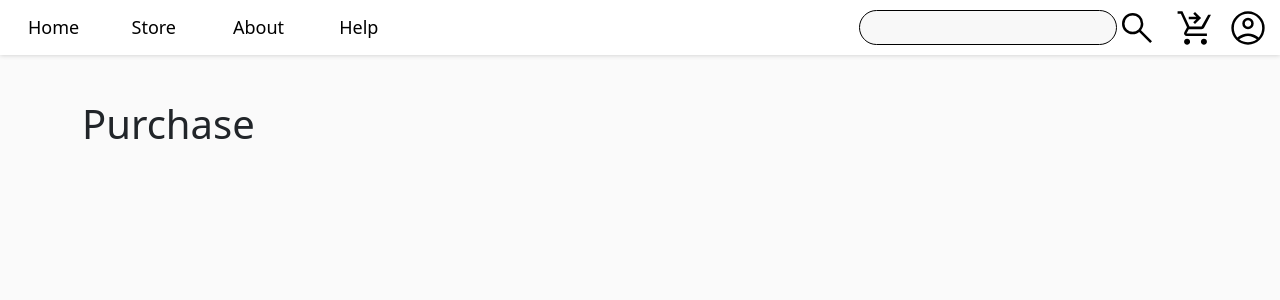
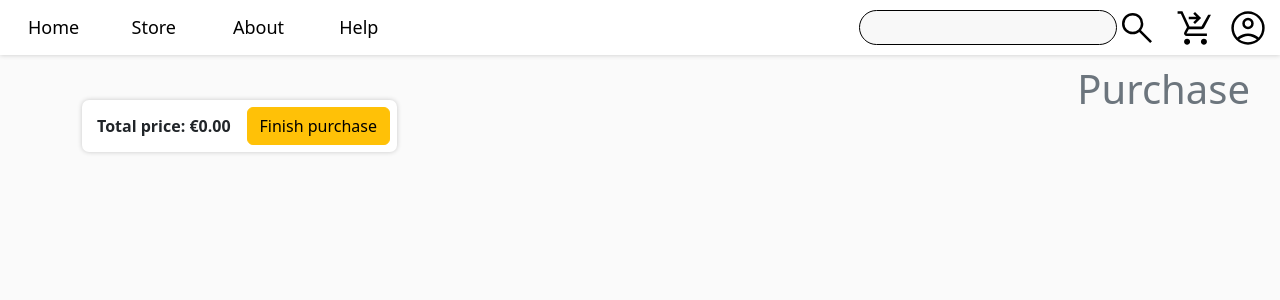
Before and after one commit to pablofs02/shopeen, a React (Vite) app: page /purchase in a window 1280 px wide. Shown: the top 300 px of the page. Built offline with nearby package versions, Linux system fonts and the light colour scheme.

Commit message:
Added buying items functionality, with local storage

```diff
--- a/src/components/Navbar.tsx
+++ b/src/components/Navbar.tsx
@@ -146,11 +146,11 @@ function Navbar() {
               ))}
             </Container>
           </Offcanvas.Body>
-          <div className="clean-cart">
+          <div className="total-price">
             <p>
               <strong>Total price: {formatCurrency(totalPrice)}</strong>
             </p>
-            <Button onClick={() => {}}>{cartItems.length > 0 ? <Link to={"/purchase"}>Buy All</Link> : null}</Button>
+            {cartItems.length > 0 ? <Button onClick={() => {}}><Link to={"/purchase"}>Buy All</Link></Button> : null}
           </div>
         </Offcanvas>
 
--- a/src/components/StoreItem.tsx
+++ b/src/components/StoreItem.tsx
@@ -17,8 +17,7 @@ type StoreItemsProps = {
 export function StoreItem(props: StoreItemsProps) {
   const [showMore, setShowMore] = useState(false);
 
-  const { getQuantity, addItem, decreaseItemQuantity, removeItem } =
-    useGlobalContext();
+  const { getQuantity, addItem, decreaseItemQuantity, removeItem } = useGlobalContext();
 
   const quantity = getQuantity(props.id);
 
@@ -39,29 +38,16 @@ export function StoreItem(props: StoreItemsProps) {
 
   return (
     <Card className="h-100 p-3 pt-4 pb-4 store-item d-flex justify-content-between align-item-center flex-column">
-      <Card.Img
-        variant="top"
-        src={props.image}
-        height="170px"
-        style={{ objectFit: "contain" }}
-      />
+      <Card.Img variant="top" src={props.image} height="170px" style={{ objectFit: "contain" }} />
       <Card.Body className="d-flex flex-column h-100 p-0 ps-2 pe-2">
-        <div>
         <Card.Title className="mt-4 d-flex justify-content-between align-items-baseline">
           <span>{props.title}</span>
-            <span className="fw-bold price fs-5 ms-3 text-muted">
-              {formatCurrency(props.price)}
-            </span>
+          <span className="fw-bold price fs-5 ms-3 text-muted">{formatCurrency(props.price)}</span>
         </Card.Title>
 
         <Card.Text className="desc-store d-flex flex-column justify-content-center align-items-center card-description mt-3">
-            <p>
-              {showMore
-                ? props.description
-                : props.description.slice(0, 50) + "..."}
-            </p>
+          {showMore ? props.description : props.description.slice(0, 50) + "..."}
         </Card.Text>
-        </div>
 
         {showMore ? (
           <Alert variant="info" className="fs-5 text-center">
@@ -78,10 +64,7 @@ export function StoreItem(props: StoreItemsProps) {
                 + Add to cart
               </Button>
             ) : (
-              <button
-                className="remove btn btn-danger m-0"
-                onClick={handleRemove}
-              >
+              <button className="remove btn btn-danger m-0" onClick={handleRemove}>
                 - Remove from cart
               </button>
               // <div className="cart-buttons-store-item">
@@ -98,9 +81,7 @@ export function StoreItem(props: StoreItemsProps) {
           ) : (
             <div className="alertStock mb-0">
               <Alert variant="danger" className="text-center mb-0">
-                <span className="fw-bold fs-5 p-auto">
-                  There is no stock left.
-                </span>
+                <span className="fw-bold fs-5 p-auto">There is no stock left.</span>
               </Alert>
             </div>
           )}
@@ -108,8 +89,7 @@ export function StoreItem(props: StoreItemsProps) {
             onClick={() => {
               setShowMore(!showMore);
             }}
-            className="expandContractButton"
-          >
+            className="expandContractButton">
             {showMore ? (
               <>
                 <span>Show Less</span> <MdExpandLess className="ms-1" />
--- a/src/context/GlobalContext.tsx
+++ b/src/context/GlobalContext.tsx
@@ -1,4 +1,4 @@
-import { createContext, ReactNode, useContext, useState } from "react";
+import { createContext, ReactNode, useContext, useEffect, useState } from "react";
 import noRatingProducts from "../data/noRatingProducts.json";
 
 let products = noRatingProducts;
@@ -34,7 +34,7 @@ type CartItem = {
 };
 
 type Purchases = {
-  [key: string]: CartItem[];
+  [key: number]: CartItem[];
 };
 
 const GlobalContext = createContext({} as GlobalContext);
@@ -44,9 +44,13 @@ export function useGlobalContext() {
 }
 
 export function GlobalProvider({ children }: GlobalProviderProps) {
+  const cartLocalStorage = localStorage.getItem("cart");
+  const boughtItemsLocalStorage = localStorage.getItem("boughtItems");
 
-  const [boughtItems, setBoughtItems] = useState<Purchases[]>([]);
-  const [cartItems, setCartItems] = useState<CartItem[]>([]);
+  const [boughtItems, setBoughtItems] = useState<Purchases[]>(
+    boughtItemsLocalStorage ? JSON.parse(boughtItemsLocalStorage) : []
+  );
+  const [cartItems, setCartItems] = useState<CartItem[]>(cartLocalStorage ? JSON.parse(cartLocalStorage) : []);
 
   const [userInfo, setUserInfo] = useState<UserInfo>({
     name: "John",
@@ -54,6 +58,14 @@ export function GlobalProvider({ children }: GlobalProviderProps) {
     email: "johncena@example.com",
     address: "5th Avenue",
   });
+
+  useEffect(() => {
+    localStorage.setItem("cart", JSON.stringify(cartItems));
+  }, [cartItems]);
+
+  useEffect(() => {
+    localStorage.setItem("boughtItems", JSON.stringify(boughtItems));
+  }, [boughtItems]);
 
   /**
    * This function gets the quantity of an item in the cart
@@ -146,9 +158,8 @@ export function GlobalProvider({ children }: GlobalProviderProps) {
         removeItem,
         setCartItems,
         userInfo,
-        setUserInfo
-      }}
-    >
+        setUserInfo,
+      }}>
       {children}
     </GlobalContext.Provider>
   );
@@ -163,10 +174,17 @@ export function loadRecommendations() {
   let elem = items[0];
   for (let i = 0; i < 3; i++) {
     do {
-            let num = Math.floor(Math.random()*items.length);
+      let num = Math.floor(Math.random() * items.length);
       elem = items[num];
-        } while (res.filter((x) => {return x.id == elem.id}).length != 0 || elem.stock <= 0)
-        items = items.filter((x) => {return x != elem});
+    } while (
+      res.filter((x) => {
+        return x.id == elem.id;
+      }).length != 0 ||
+      elem.stock <= 0
+    );
+    items = items.filter((x) => {
+      return x != elem;
+    });
     res.push(elem);
   }
   return res;
@@ -181,10 +199,16 @@ export function loadBestsellers() {
   let elem = items[0];
   for (let i = 0; i < 3; i++) {
     do {
-            let num = Math.floor(Math.random()*items.length);
+      let num = Math.floor(Math.random() * items.length);
       elem = items[num];
-        } while (res.filter((x) => {return x.id == elem.id}).length != 0)
-        items = items.filter((x) => {return x != elem});
+    } while (
+      res.filter((x) => {
+        return x.id == elem.id;
+      }).length != 0
+    );
+    items = items.filter((x) => {
+      return x != elem;
+    });
     res.push(elem);
   }
   return res;
@@ -199,10 +223,12 @@ export function loadOnStock() {
   let elem = items[0];
   for (let i = 0; i < 3; i++) {
     do {
-            let num = Math.floor(Math.random()*items.length);
+      let num = Math.floor(Math.random() * items.length);
       elem = items[num];
-        } while (elem.stock <= 0)
-        items = items.filter((x) => {return x != elem});
+    } while (elem.stock <= 0);
+    items = items.filter((x) => {
+      return x != elem;
+    });
     res.push(elem);
   }
   return res;
--- a/src/pages/Purchase.tsx
+++ b/src/pages/Purchase.tsx
@@ -1,20 +1,43 @@
 import { useGlobalContext } from "../context/GlobalContext";
 import { PurchaseItem } from "../components/PurchaseItem";
-import { Col, Row } from "react-bootstrap";
+import { Button, Col, Row } from "react-bootstrap";
+import { Link } from "react-router-dom";
+import { formatCurrency } from "../utilities/formatCurrency";
+import storeItems from "../data/products.json";
+import { useEffect } from "react";
 
 function Purchase() {
-    const { cartItems } = useGlobalContext()
+  const { cartItems, setCartItems, boughtItems, setBoughtItems } = useGlobalContext();
+
+  const totalPrice: number = cartItems.reduce((acc, item) => {
+    const itemPrice = storeItems.find((storeItem) => storeItem.id === item.id)?.price;
+    return acc + itemPrice! * item.quantity;
+  }, 0);
+
+  const handleFinishPurchase = (e: any) => {
+    const id : number = boughtItems.length;
+    setBoughtItems([...boughtItems, { [id]: cartItems }]);
+    setCartItems([]);
+  };
 
   return (
     <>
-          <section className="cuerpo">
-            <div className="bar">
-              <h1>Purchase</h1>
+      <h1 className="page-header">Purchase</h1>
+
+      <div className="subtotal">
+        <p>
+          <strong>Total price: {formatCurrency(totalPrice)}</strong>
+        </p>
+        <Button variant="warning" onClick={handleFinishPurchase}>
+          Finish purchase
+        </Button>
       </div>
+
+      <section className="cuerpo mt-4">
         <Row md={2} lg={3} xs={1} className="g-3">
-              {cartItems.map((item:any) => (
+          {cartItems.map((item: any) => (
             <Col key={item.id}>
-                  <PurchaseItem {...item}  ></PurchaseItem>
+              <PurchaseItem {...item}></PurchaseItem>
             </Col>
           ))}
         </Row>
--- a/src/styles/CartStyle.css
+++ b/src/styles/CartStyle.css
@@ -35,7 +35,7 @@
     gap: 10px;
 }
 
-.clean-cart {
+.total-price {
     position: fixed;
     bottom: 0;
     width: 100%;
@@ -46,7 +46,7 @@
     align-items: center;
 }
 
-.clean-cart p {
+.total-price p {
     margin: 0;
     padding: 0.5rem;
     font-size: 1rem;
@@ -88,3 +88,21 @@
     width: 4.5rem;
     height: 36px;
 }
+
+.subtotal {
+    background-color: white;
+    box-shadow: 0 0 5px 0 rgba(0, 0, 0, 0.2);
+    padding: 7px;
+    padding-left: 15px;
+    display: flex;
+    justify-content: left;
+    align-items: center;
+    flex-direction: row;
+    width: fit-content;
+    border-radius: 7px;
+}
+
+.subtotal p {
+    margin: 0;
+    margin-right: 1rem;
+}
--- a/src/styles/GeneralStyles.css
+++ b/src/styles/GeneralStyles.css
@@ -28,11 +28,9 @@ section.cuerpo {
 
 .page-header {
     position: absolute;
-    top: var(--navbarHeight);
+    top: calc(var(--navbarHeight) + 10px);
     right: 30px;
     color: #6c757d!important;
-    background-color: rgba(240, 240, 240, 0.8);
-    box-shadow: 0 0 20px 1px rgba(240, 230, 230, 0.8);
 }
 
 /* ::-webkit-scrollbar {
```
Lines whose indentation alone changed are shown as unchanged.
